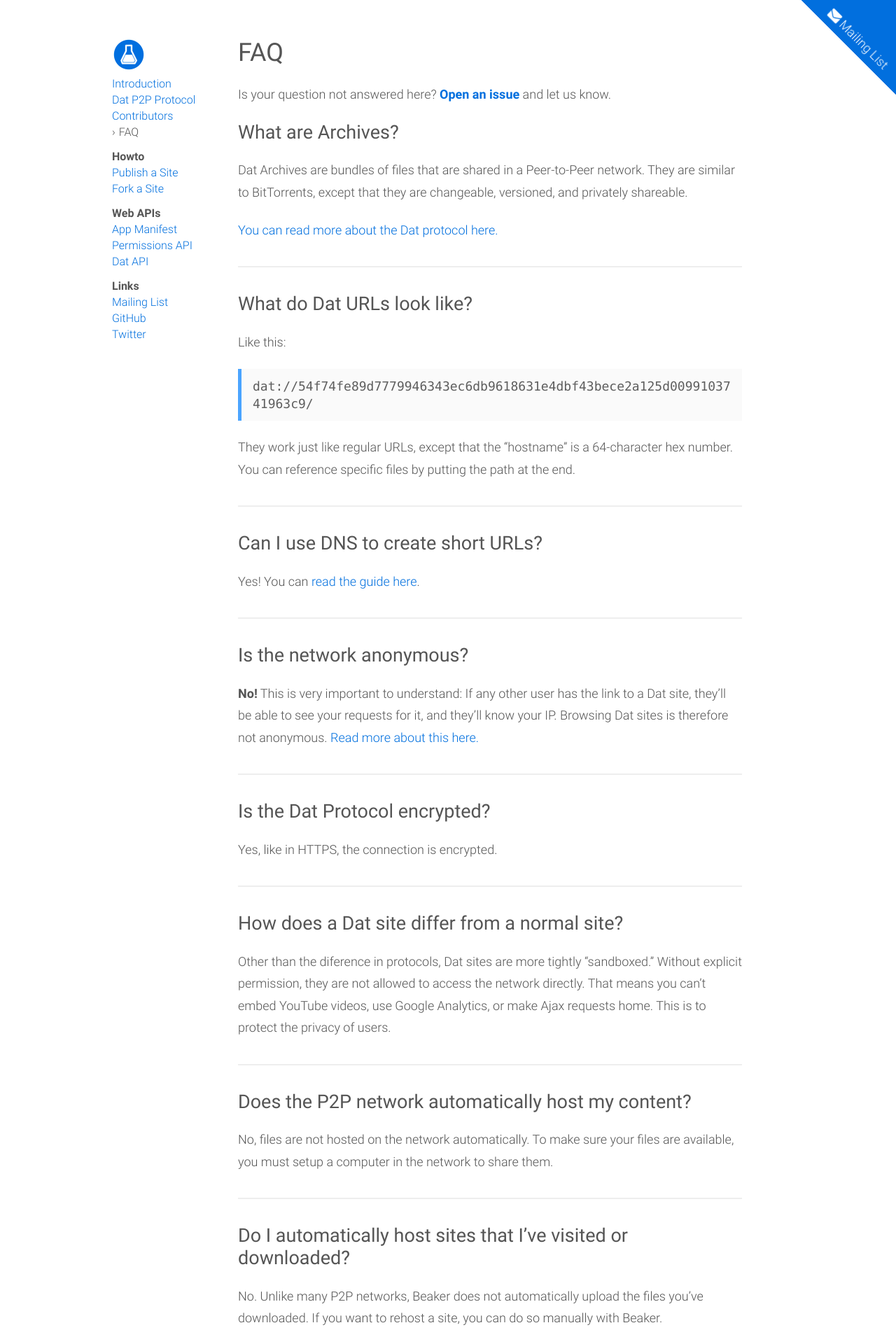
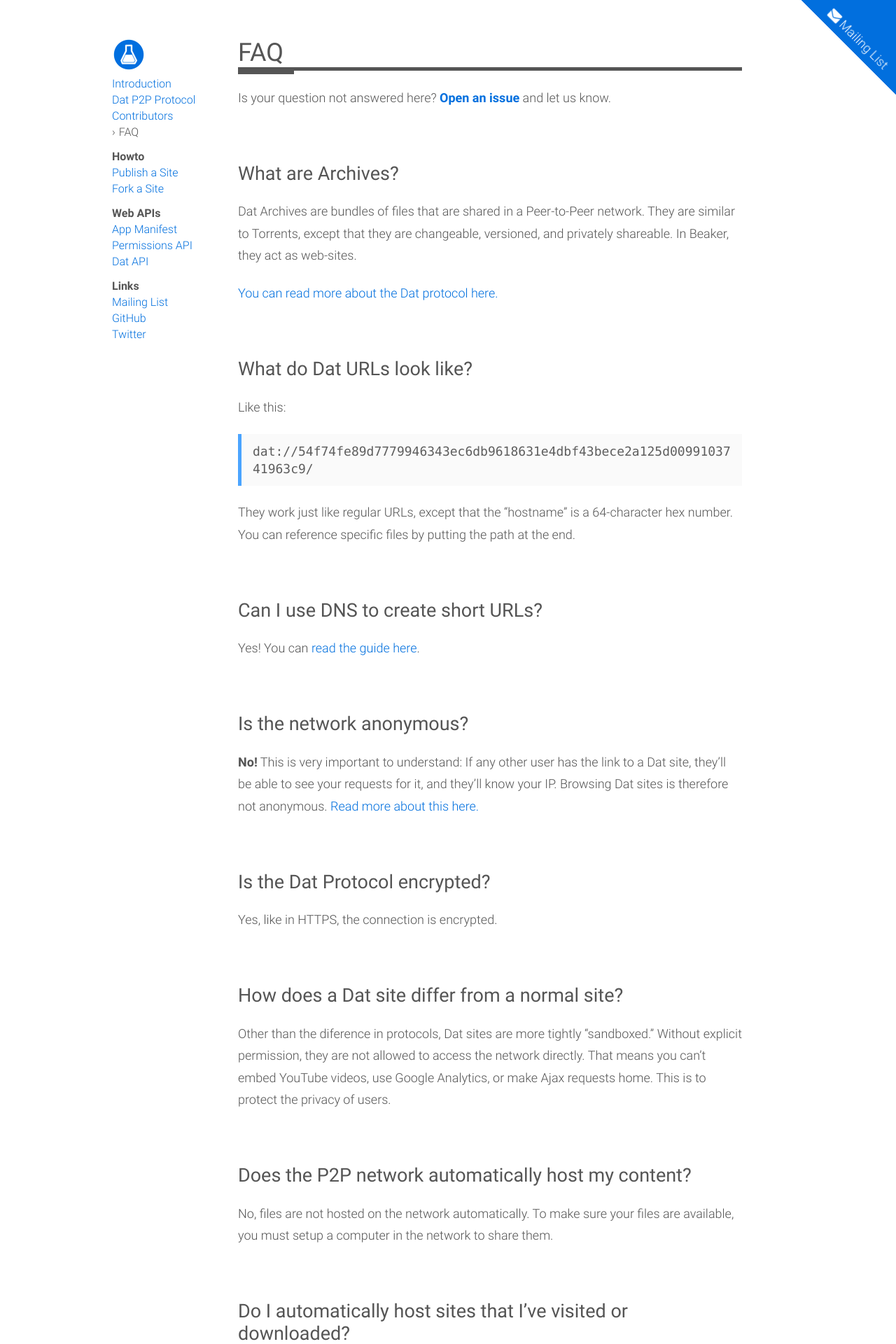
Before and after one commit to beakerbrowser/beakerbrowser.com, a Jekyll site: the page built from _docs/faq.md, in a window 1280 px wide. Shown: the top 1920 px of the page at 70% size. Built offline with Jekyll 4.4.1, drawn with Linux system fonts in a browser that asks for light colours.

Commit message:
improvements to the intro

```diff
--- a/_docs/faq.md
+++ b/_docs/faq.md
@@ -6,14 +6,17 @@
 Is your question not answered here?
 **[Open an issue](https://github.com/beakerbrowser/FAQ/issues)** and let us know.
 
+<br>
+
 ### What are Archives?
 
 Dat Archives are bundles of files that are shared in a Peer-to-Peer network.
-They are similar to BitTorrents, except that they are changeable, versioned, and privately shareable.
+They are similar to Torrents, except that they are changeable, versioned, and privately shareable.
+In Beaker, they act as web-sites.
 
 [You can read more about the Dat protocol here.](/docs/dat/intro.html)
 
-<hr class="nomargin">
+<br>
 
 ### What do Dat URLs look like?
 
@@ -26,14 +29,14 @@
 They work just like regular URLs, except that the "hostname" is a 64-character hex number.
 You can reference specific files by putting the path at the end.
 
-<hr class="nomargin">
+<br>
 
 ### Can I use DNS to create short URLs?
 
 Yes!
 You can [read the guide here](/docs/dat/intro.html#experimental-behaviors).
 
-<hr class="nomargin">
+<br>
 
 ### Is the network anonymous?
 
@@ -44,13 +47,13 @@
 Browsing Dat sites is therefore not anonymous.
 [Read more about this here.](/docs/dat/intro.html#security-properties)
 
-<hr class="nomargin">
+<br>
 
 ### Is the Dat Protocol encrypted?
 
 Yes, like in HTTPS, the connection is encrypted.
 
-<hr class="nomargin">
+<br>
 
 ### How does a Dat site differ from a normal site?
 
@@ -59,14 +62,14 @@
 That means you can't embed YouTube videos, use Google Analytics, or make Ajax requests home.
 This is to protect the privacy of users.
 
-<hr class="nomargin">
+<br>
 
 ### Does the P2P network automatically host my content?
 
 No, files are not hosted on the network automatically.
 To make sure your files are available, you must setup a computer in the network to share them.
 
-<hr class="nomargin">
+<br>
 
 ### Do I automatically host sites that I've visited or downloaded?
 
@@ -74,7 +77,7 @@
 Unlike many P2P networks, Beaker does not automatically upload the files you've downloaded.
 If you want to rehost a site, you can do so manually with Beaker.
 
-<hr class="nomargin">
+<br>
 
 ### Who is allowed to change a Dat site?
 
@@ -95,21 +98,21 @@
   </div>
 </div>
 
-<hr class="nomargin">
+<br>
 
 ### Can I browse regular HTTP/S sites?
 
 Yes, Beaker browses the normal Web.
 It doesn't make any changes to Web platform, except for its added Peer-to-Peer features.
 
-<hr class="nomargin">
+<br>
 
 ### Will P2P ever be adopted by other browsers?
 
 We hope so.
 Our mission is to create working proofs that will influence standards bodies and push these features out to mainstream browsers.
 
-<hr class="nomargin">
+<br>
 
 ### Is Beaker built entirely from scratch?
 
--- a/css/main.scss
+++ b/css/main.scss
@@ -246,17 +246,15 @@
 
 .screenshot {
   display: flex;
+  margin: 40px;
   align-items: center;
   text-align: center;
   font-size: 23px;
-  padding: 10px;
-  color: #333;
-  &.dark { background: #f5f5f5; img { border: 1px solid #ccc; } }
+  background: #eee;
+  border: 1px solid gray;
 
   & > div {
     flex: 1;
-    margin: 5px;
-    margin-right: 20px;
 
     img {
       display: block;
@@ -273,8 +271,9 @@
 
     &.dark {
       background: #fff;
+      color: #555;
     }
-    &:not(.dark) {
+    &.reverse {
       flex-direction: column-reverse;
     }
   }
@@ -353,6 +352,16 @@
     h3 { font-size: 1.5em; font-weight: normal; }
     h2:first-child {
       margin-top: 0;
+      position: relative;
+      border-bottom: 5px solid;
+      &:before {
+        position: absolute;
+        content: '';
+        height: 5px;
+        width: 80px;
+        background: #555;
+        bottom: -10px;
+      }
     }
     h3 small {
       font-size: 0.5em;
```
Also changed, not shown: _docs/index.md (+1 -1 lines).
